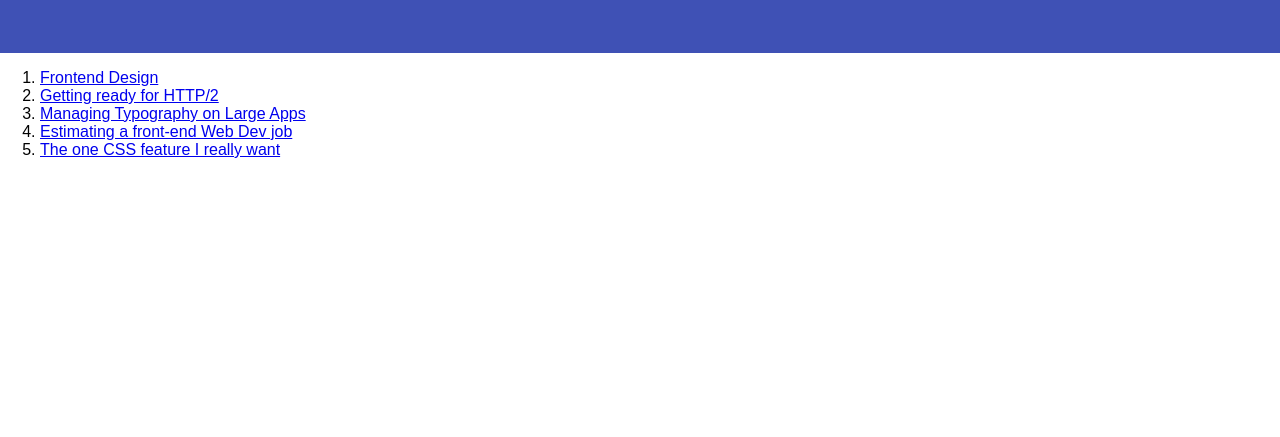
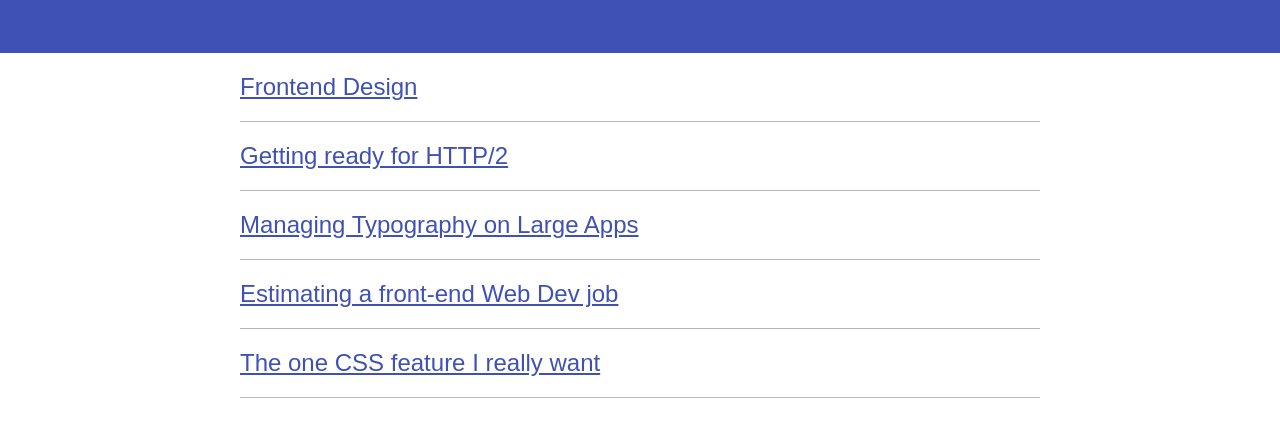
Before and after one commit to zupeiza/FrontEndNewsScreencast, a plain HTML site: page index.html in a window 1280 px wide. Shown: the part 101-538 px from the top of the page. Drawn offline with Linux system fonts and the light colour scheme.

Commit message:
Style news and constraint content

```diff
--- a/index.html
+++ b/index.html
@@ -8,26 +8,30 @@
 	</head>
 	<body>
 		<header class="hero">
+			<div class="container">
 				<p class="logo">Front-end News!</p>
+			</div>
 		</header>
-		<main>
-			<ol>
-				<li>
-					<a href="#">Frontend Design</a>
+		<main class="content">
+			<div class="container">
+				<ol class="news">
+					<li class="news-item">
+						<a class="news-link" href="#">Frontend Design</a>
 					</li>
-				<li>
-					<a href="#">Getting ready for HTTP/2</a>
+					<li class="news-item">
+						<a class="news-link" href="#">Getting ready for HTTP/2</a>
 					</li>
-				<li>
-					<a href="#">Managing Typography on Large Apps</a>
+					<li class="news-item">
+						<a class="news-link" href="#">Managing Typography on Large Apps</a>
 					</li>
-				<li>
-					<a href="#">Estimating a front-end Web Dev job</a>
+					<li class="news-item">
+						<a class="news-link" href="#">Estimating a front-end Web Dev job</a>
 					</li>
-				<li>
-					<a href="#">The one CSS feature I really want</a>
+					<li class="news-item">
+						<a class="news-link" href="#">The one CSS feature I really want</a>
 					</li>
 				</ol>
+			</div>
 		</main>
 	</body>
 </html>
--- a/main.css
+++ b/main.css
@@ -25,7 +25,9 @@
 }
 
 ol {
-
+	margin: 0;
+	padding: 0;
+	list-style-type: none;
 }
 
 p {
@@ -43,6 +45,7 @@
 .hero {
 	background-color: #3f51b5;
 	color: #fff;
+	margin-bottom: 20px;
 	padding: 20px 0;
 	text-align: center;
 }
@@ -56,3 +59,27 @@
 	font-weight: bold;
 	text-transform: uppercase;
 }
+
+/*-----------------------------
+*	News
+-----------------------------*/
+
+.news-item {
+	border-bottom: 1px solid #b6b6b6;
+	margin-bottom: 20px;
+	padding-bottom: 20px;
+}
+
+.news-link {
+	color: #3f51b5;
+	font-size: 24px;
+}
+
+/*-----------------------------
+*	Content
+-----------------------------*/
+
+.container {
+	max-width: 800px;
+	margin: 0 auto;
+}
```
Lines whose indentation alone changed are shown as unchanged.
